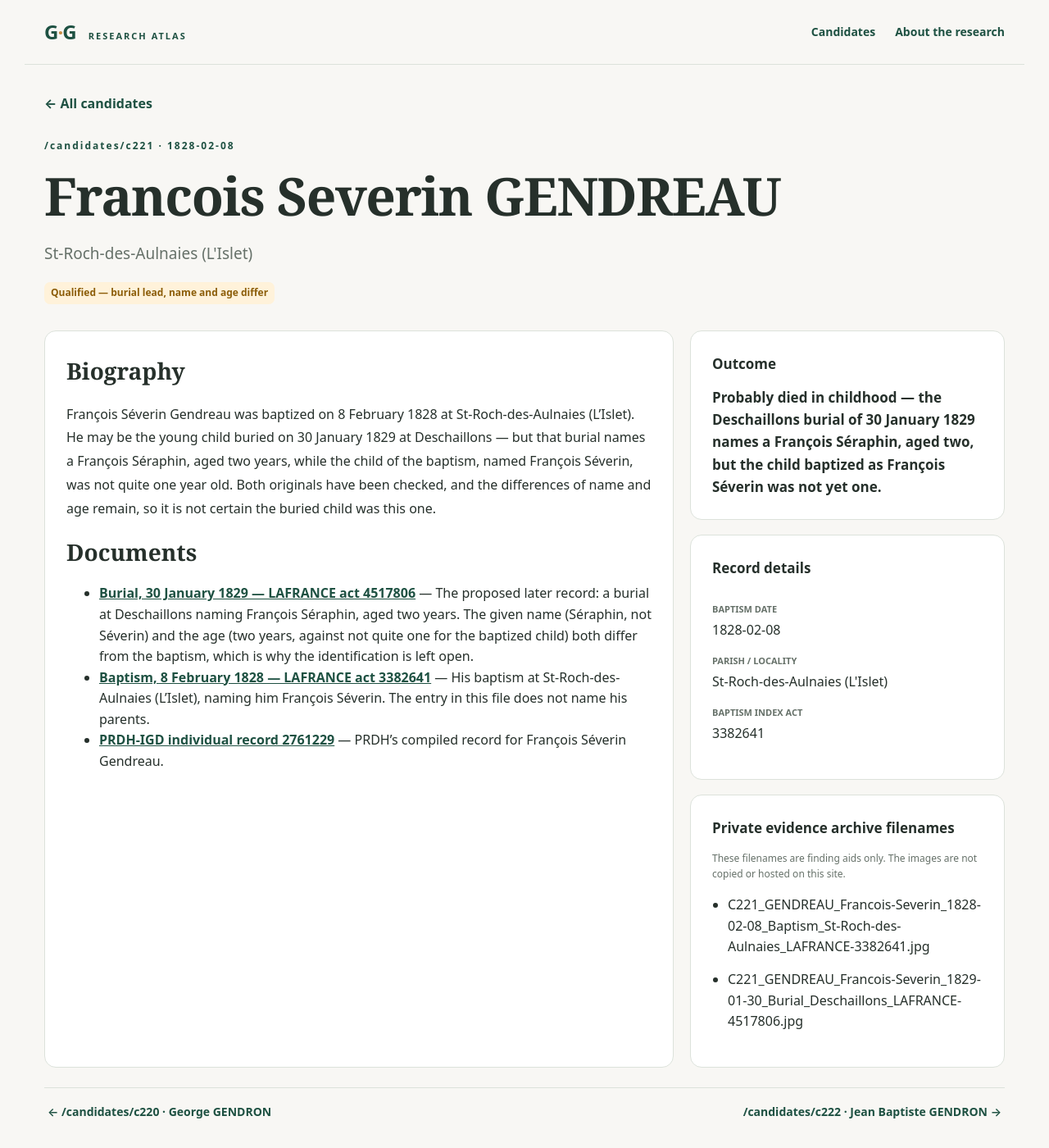
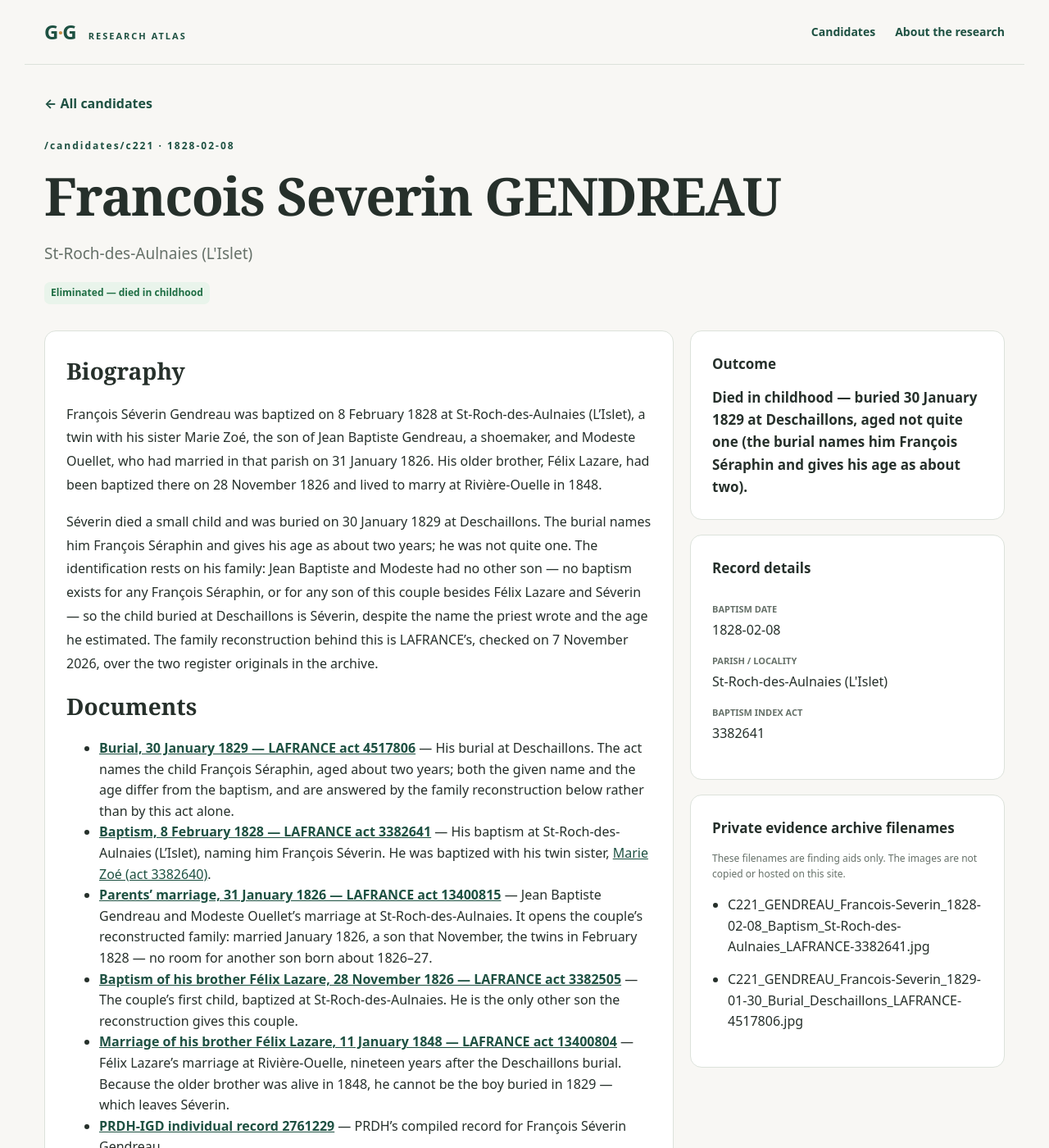
Before and after one commit to vetharmon/gendron-research, a Jekyll site: the page built from _candidates/c221.md, in a window 1280 px wide and 1400 px high. Shown: the whole window at 82% size. Built offline with Jekyll 4.4.1, drawn with Linux system fonts in a browser that asks for light colours.

Commit message:
Fix C221: Séverin eliminated on the closed sibling reconstruction (7 Nov 2026)

```diff
--- a/_candidates/c221.md
+++ b/_candidates/c221.md
@@ -4,11 +4,12 @@ id: "C221"
 title: "Francois Severin GENDREAU"
 date_record: "1828-02-08"
 place: "St-Roch-des-Aulnaies (L'Islet)"
-status: "Qualified — burial lead, name and age differ"
-category: "qualified"
+status: "Eliminated — died in childhood"
+category: "excluded"
 francois: true
 act: "3382641"
-outcome: "Probably died in childhood — the Deschaillons burial of 30 January 1829 names a François Séraphin, aged two, but the child baptized as François Séverin was not yet one."
+parents: "Jean Baptiste Gendreau and Modeste Ouellet"
+outcome: "Died in childhood — buried 30 January 1829 at Deschaillons, aged not quite one (the burial names him François Séraphin and gives his age as about two)."
 permalink: /candidates/c221/
 sources:
   - label: "LAFRANCE baptism (act 3382641)"
@@ -23,6 +24,22 @@ sources:
     url: "https://www.prdh-igd.com/Membership/fr/PRDH/Individu/2761229"
     access: "Login or subscription likely required"
     provenance: "Recorded in the source research notes."
+  - label: "LAFRANCE parents' marriage (act 13400815)"
+    url: "https://www.genealogiequebec.com/Membership/LAFRANCE/acte/13400815"
+    access: "Login or subscription likely required"
+    provenance: "From the LAFRANCE couple reconstruction for Jean Baptiste Gendreau & Modeste Ouellet, verified 7 November 2026."
+  - label: "LAFRANCE baptism of Félix Lazare Gendreau (act 3382505)"
+    url: "https://www.genealogiequebec.com/Membership/LAFRANCE/acte/3382505"
+    access: "Login or subscription likely required"
+    provenance: "From the LAFRANCE couple reconstruction for Jean Baptiste Gendreau & Modeste Ouellet, verified 7 November 2026."
+  - label: "LAFRANCE marriage of Félix Lazare Gendreau (act 13400804)"
+    url: "https://www.genealogiequebec.com/Membership/LAFRANCE/acte/13400804"
+    access: "Login or subscription likely required"
+    provenance: "From the LAFRANCE couple reconstruction for Jean Baptiste Gendreau & Modeste Ouellet, verified 7 November 2026."
+  - label: "LAFRANCE baptism of Marie Zoé Gendreau (act 3382640)"
+    url: "https://www.genealogiequebec.com/Membership/LAFRANCE/acte/3382640"
+    access: "Login or subscription likely required"
+    provenance: "From the LAFRANCE couple reconstruction for Jean Baptiste Gendreau & Modeste Ouellet, verified 7 November 2026."
 filenames:
   - "C221_GENDREAU_Francois-Severin_1828-02-08_Baptism_St-Roch-des-Aulnaies_LAFRANCE-3382641.jpg"
   - "C221_GENDREAU_Francois-Severin_1829-01-30_Burial_Deschaillons_LAFRANCE-4517806.jpg"
@@ -30,10 +47,15 @@ filenames:
 
 ## Biography
 
-François Séverin Gendreau was baptized on 8 February 1828 at St-Roch-des-Aulnaies (L'Islet). He may be the young child buried on 30 January 1829 at Deschaillons — but that burial names a François Séraphin, aged two years, while the child of the baptism, named François Séverin, was not quite one year old. Both originals have been checked, and the differences of name and age remain, so it is not certain the buried child was this one.
+François Séverin Gendreau was baptized on 8 February 1828 at St-Roch-des-Aulnaies (L'Islet), a twin with his sister Marie Zoé, the son of Jean Baptiste Gendreau, a shoemaker, and Modeste Ouellet, who had married in that parish on 31 January 1826. His older brother, Félix Lazare, had been baptized there on 28 November 1826 and lived to marry at Rivière-Ouelle in 1848.
+
+Séverin died a small child and was buried on 30 January 1829 at Deschaillons. The burial names him François Séraphin and gives his age as about two years; he was not quite one. The identification rests on his family: Jean Baptiste and Modeste had no other son — no baptism exists for any François Séraphin, or for any son of this couple besides Félix Lazare and Séverin — so the child buried at Deschaillons is Séverin, despite the name the priest wrote and the age he estimated. The family reconstruction behind this is LAFRANCE's, checked on 7 November 2026, over the two register originals in the archive.
 
 ## Documents
 
-- **[Burial, 30 January 1829 — LAFRANCE act 4517806](https://www.genealogiequebec.com/Membership/LAFRANCE/acte/4517806)** — The proposed later record: a burial at Deschaillons naming François Séraphin, aged two years. The given name (Séraphin, not Séverin) and the age (two years, against not quite one for the baptized child) both differ from the baptism, which is why the identification is left open.
-- **[Baptism, 8 February 1828 — LAFRANCE act 3382641](https://www.genealogiequebec.com/Membership/LAFRANCE/acte/3382641)** — His baptism at St-Roch-des-Aulnaies (L'Islet), naming him François Séverin. The entry in this file does not name his parents.
+- **[Burial, 30 January 1829 — LAFRANCE act 4517806](https://www.genealogiequebec.com/Membership/LAFRANCE/acte/4517806)** — His burial at Deschaillons. The act names the child François Séraphin, aged about two years; both the given name and the age differ from the baptism, and are answered by the family reconstruction below rather than by this act alone.
+- **[Baptism, 8 February 1828 — LAFRANCE act 3382641](https://www.genealogiequebec.com/Membership/LAFRANCE/acte/3382641)** — His baptism at St-Roch-des-Aulnaies (L'Islet), naming him François Séverin. He was baptized with his twin sister, [Marie Zoé (act 3382640)](https://www.genealogiequebec.com/Membership/LAFRANCE/acte/3382640).
+- **[Parents' marriage, 31 January 1826 — LAFRANCE act 13400815](https://www.genealogiequebec.com/Membership/LAFRANCE/acte/13400815)** — Jean Baptiste Gendreau and Modeste Ouellet's marriage at St-Roch-des-Aulnaies. It opens the couple's reconstructed family: married January 1826, a son that November, the twins in February 1828 — no room for another son born about 1826–27.
+- **[Baptism of his brother Félix Lazare, 28 November 1826 — LAFRANCE act 3382505](https://www.genealogiequebec.com/Membership/LAFRANCE/acte/3382505)** — The couple's first child, baptized at St-Roch-des-Aulnaies. He is the only other son the reconstruction gives this couple.
+- **[Marriage of his brother Félix Lazare, 11 January 1848 — LAFRANCE act 13400804](https://www.genealogiequebec.com/Membership/LAFRANCE/acte/13400804)** — Félix Lazare's marriage at Rivière-Ouelle, nineteen years after the Deschaillons burial. Because the older brother was alive in 1848, he cannot be the boy buried in 1829 — which leaves Séverin.
 - **[PRDH-IGD individual record 2761229](https://www.prdh-igd.com/Membership/fr/PRDH/Individu/2761229)** — PRDH's compiled record for François Séverin Gendreau.
--- a/assets/data/places.json
+++ b/assets/data/places.json
@@ -122,6 +122,10 @@
  "Rimouski": [
   48.45016,
   -68.52997
+ ],
+ "Rivi\u00e8re-Ouelle": [
+  47.4324,
+  -70.01809
  ],
  "Rivi\u00e8re-du-Loup": [
   47.85412,
--- a/assets/data/records.json
+++ b/assets/data/records.json
@@ -2428,7 +2428,7 @@
   {
    "type": "Marriage",
    "date": "1848-01-11",
-   "place": "Qu\u00e9bec"
+   "place": "Rivi\u00e8re-Ouelle"
   },
   {
    "type": "Baptism",
@@ -2746,6 +2746,16 @@
  ],
  "C221": [
   {
+   "type": "Parents' marriage",
+   "date": "1826-01-31",
+   "place": "St-Roch-des-Aulnaies"
+  },
+  {
+   "type": "Baptism",
+   "date": "1826-11-28",
+   "place": "St-Roch-des-Aulnaies"
+  },
+  {
    "type": "Baptism",
    "date": "1828-02-08",
    "place": "St-Roch-des-Aulnaies"
@@ -2754,6 +2764,11 @@
    "type": "Burial",
    "date": "1829-01-30",
    "place": "Deschaillons-sur-Saint-Laurent"
+  },
+  {
+   "type": "Marriage",
+   "date": "1848-01-11",
+   "place": "Rivi\u00e8re-Ouelle"
   }
  ],
  "C222": [
```
Also changed, not shown: about.md (+1 -1 lines), index.html (+1 -1 lines), README.md.
